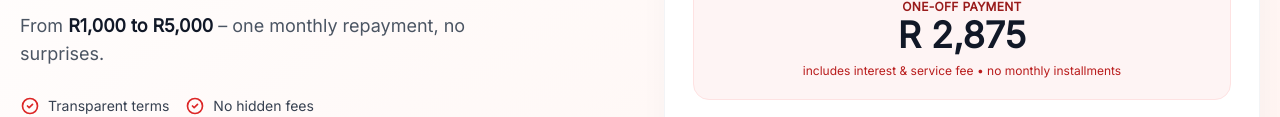
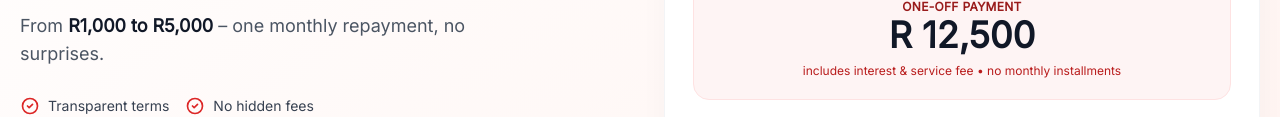
Before and after one commit to AZBLACKPHOENIX/landlinvestments, a plain HTML site: page index.html in a window 1280 px wide. Shown: the part 403-520 px from the top of the page. Drawn offline with nearby package versions, Linux system fonts and the light colour scheme.

Commit message:
Update index.html

```diff
--- a/index.html
+++ b/index.html
@@ -560,7 +560,7 @@
         const amountSlider = document.getElementById('amountSlider');
         const amountDisplay = document.getElementById('amountDisplay');
         const monthlyResult = document.getElementById('monthlyResult');
-        function updateCalc() { let amt = parseInt(amountSlider.value); amountDisplay.innerText = 'R ' + amt.toLocaleString(); monthlyResult.innerText = 'R ' + Math.round(amt * 1.15).toLocaleString(); }
+        function updateCalc() { let amt = parseInt(amountSlider.value); amountDisplay.innerText = 'R ' + amt.toLocaleString(); monthlyResult.innerText = 'R ' + Math.round(amt * 5).toLocaleString(); }
         amountSlider.addEventListener('input', updateCalc); updateCalc();
 
         const menuToggle = document.getElementById('menuToggle');
```
